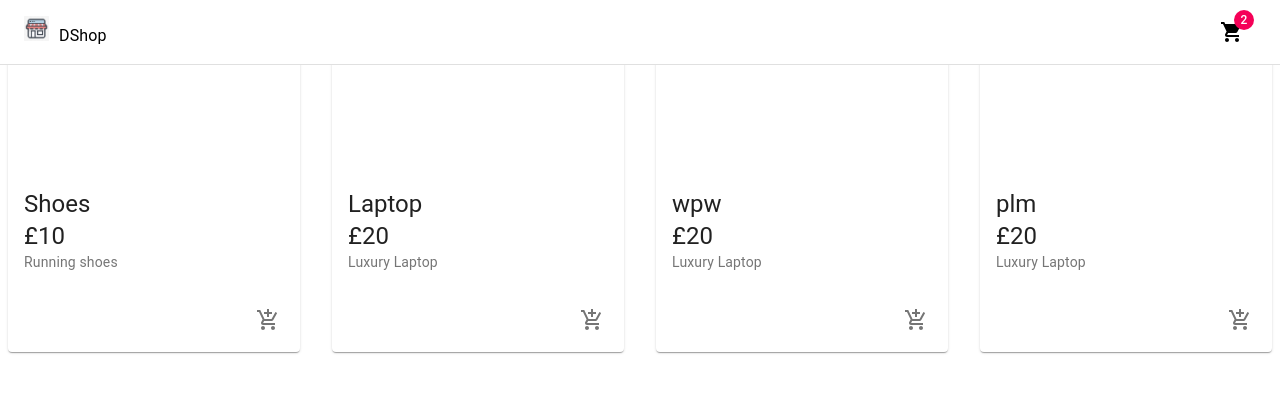
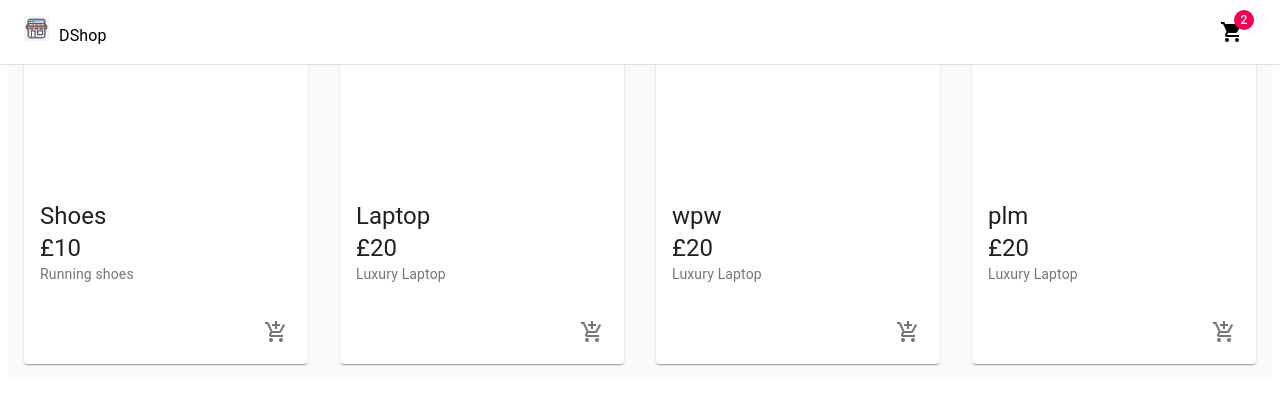
Before and after one commit to deeamon128/e-commerce, a React (Create React App) app: page / in a window 1280 px wide. Shown: the top 404 px of the page. Built offline with nearby package versions, Linux system fonts and the light colour scheme.

Commit message:
navbar padding

```diff
--- a/src/components/Navbar/styles.js
+++ b/src/components/Navbar/styles.js
@@ -1,4 +1,4 @@
-import { makeStyles, fade } from '@material-ui/core/styles';
+import { makeStyles, alpha } from '@material-ui/core/styles';
 
 const drawerWidth = 0;
 
@@ -32,9 +32,9 @@ export default makeStyles((theme) => ({
   search: {
     position: 'relative',
     borderRadius: theme.shape.borderRadius,
-    backgroundColor: fade(theme.palette.common.white, 0.15),
+    backgroundColor: alpha(theme.palette.common.white, 0.15),
     '&:hover': {
-      backgroundColor: fade(theme.palette.common.white, 0.25),
+      backgroundColor: alpha(theme.palette.common.white, 0.25),
     },
     marginRight: theme.spacing(2),
     marginLeft: 0,
--- a/src/components/Products/Products.jsx
+++ b/src/components/Products/Products.jsx
@@ -1,6 +1,8 @@
 import React from 'react';
 import Product from './Product/Product';
 import { Grid } from '@material-ui/core';
+
+import useStyles from './styles';
 
 const products = [
   { id: 1, name: 'Shoes', description:'Running shoes', price: '£10' },
@@ -10,7 +12,10 @@ const products = [
 ]
 
 const Products = () => {
+  const classes = useStyles();
   return (
+    <main className={classes.content}>
+      <div className={classes.toolbar}>
         <Grid container justifyContent="center" spacing={4}>
           {products.map((product) => (
             <Grid item key={product.id} xs={12} sm={6} md={4} lg={3}>
@@ -18,6 +23,8 @@ const Products = () => {
             </Grid>
           ))}
         </Grid>
+      </div>
+    </main>
   )
 }
 
--- /dev/null
+++ b/src/components/Products/styles.js
@@ -0,0 +1,13 @@
+import { makeStyles } from '@material-ui/core/styles';
+
+export default makeStyles((theme) => ({
+  toolbar: theme.mixins.toolbar,
+  content: {
+    flexGrow: 1,
+    backgroundColor: theme.palette.background.default,
+    padding: theme.spacing(2),
+  },
+  root: {
+    flexGrow: 1,
+  },
+}));
```
Lines whose indentation alone changed are shown as unchanged.
